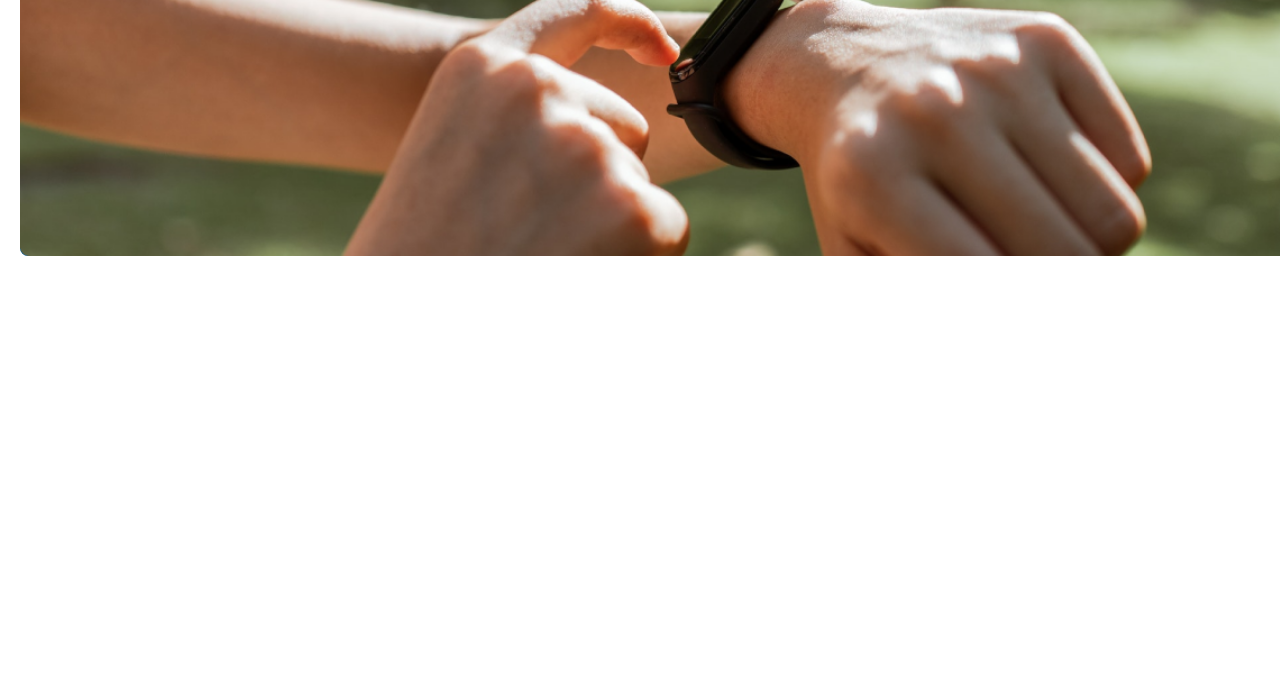
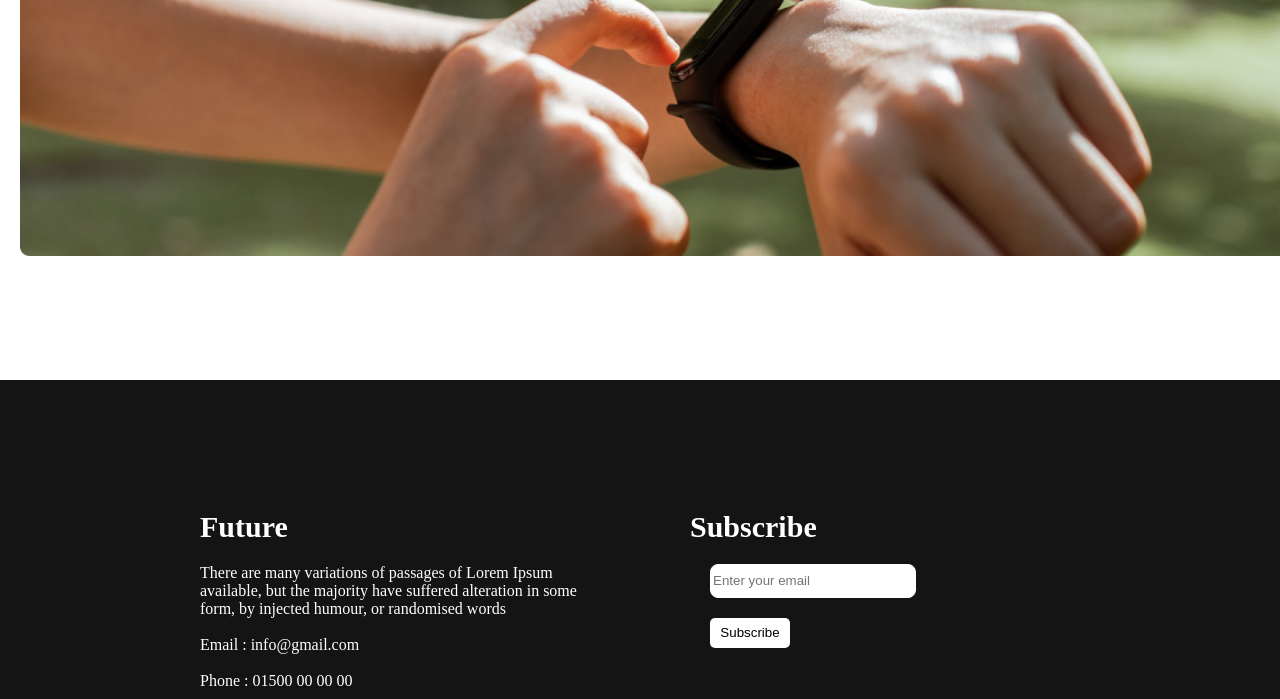
Before and after one commit to tasfiameher/new-year-new-me, a plain HTML site: page index.html in a window 1280 px wide. Shown: the part 1646-2345 px from the top of the page. Before the commit the page ends 1926 px from the top, so only its background shows below. Drawn offline with Linux system fonts and the light colour scheme.

Commit message:
footer added

```diff
--- a/css/style.css
+++ b/css/style.css
@@ -50,6 +50,11 @@ header {
     border: none;
 }
 
+.btn:hover {
+    background-color: red;
+    cursor: pointer;
+}
+
 .banner {
     display: flex;
     justify-content: space-evenly;
@@ -66,8 +71,15 @@ h4 {
     margin-bottom: 10px;
 }
 
-p {
+.bannerHead {
+    font-size: 40px;
+    font-weight: bolder;
+}
+
+.bannerP {
     margin-bottom: 5px;
+    color: #444343;
+    margin-bottom: 15px;
 }
 
 .personpic {
@@ -78,12 +90,14 @@ p {
 .planTitle {
     text-align: center;
     font-size: 40px;
+    font-weight: 700px;
     margin-bottom: 20px;
 
 }
 
 .plan-title {
-    font-size: 20px;
+    font-size: 25px;
+    font-weight: 800;
 }
 
 .myplans {
@@ -96,9 +110,11 @@ p {
 .watchImage {
     width: 100%;
     margin: 20px 20px 20px 20px;
-    background-image: url('../images/gradient1.png');
+
     border-radius: 8px;
-    background: linear-gradient (90deg, #005FAC 0%, rgba(0, 95, 172, 0.00) 100%);
+    background-image:
+        url('../images/gradient1.png'),
+        linear-gradient(to bottom 45deg, rgba(245, 246, 252, 0.52), rgba(117, 19, 93, 0.73)),
 
 }
 
@@ -108,3 +124,66 @@ p {
     left: 16px;
     color: white;
 }
+
+/* footer styles */
+footer {
+    display: flex;
+    gap: 100px;
+    background: #151414;
+    color: white;
+    margin-top: 100px;
+    padding: 130px 200px;
+
+}
+
+.info {
+    margin-top: 10px;
+    margin-bottom: 15px;
+}
+
+.social-links a {
+    margin-right: 25px;
+
+
+}
+
+.footer-column {
+    width: 50%;
+}
+
+input {
+    display: block;
+    margin: 20px;
+}
+
+.subscribe {
+    font-size: 30px;
+    margin-bottom: 20px;
+    font-weight: bold;
+}
+
+#email {
+
+    width: 200px;
+    height: 30px;
+    flex-shrink: 0;
+    border-radius: 8px;
+    border: 1px solid #FFF;
+}
+
+.btn-subscribe {
+    width: 80px;
+    height: 30px;
+
+
+    border-radius: 5px;
+    background: #FFF;
+    border: none;
+
+}
+
+.btn-subscribe:hover {
+    background-color: blue;
+    cursor: pointer;
+
+}
--- a/index.html
+++ b/index.html
@@ -30,8 +30,9 @@
                     <img class="personpic" src="/images/person.png" alt="">
                 </div>
                 <div class="banner-description">
-                    <h4>My failures of <br> previous year</h4>
-                    <p>Contrary to popular belief, Lorem Ipsum is not <br> simply random text. It has roots in a piece
+                    <h4 class="bannerHead">My failures of <br> previous year</h4>
+                    <p class="bannerP">Contrary to popular belief, Lorem Ipsum is not <br> simply random text. It has
+                        roots in a piece
                         of <br> classical Latin literature from 45 BC, making it over <br> 2000 years old. Richard
                         McClintock.</p>
                     <ul>
@@ -71,14 +72,41 @@
             </div>
             <div class="positive-img">
                 <img class="watchImage" src="images/watch.png" alt="">
-                <div class="top-left">
+                <!-- <div class="top-left">
                     <h3>Always keep a positive mindset</h3>
-                </div>
+                    <button>Call Now</button>
+                </div> -->
             </div>
 
         </section>
     </main>
-    <footer></footer>
+    <footer>
+        <div class="footer-column">
+            <h3 class="subscribe">Future</h3>
+            <div class="info">
+                <p>There are many variations of passages of Lorem Ipsum <br> available, but the majority have suffered
+                    alteration in some <br> form, by injected humour, or randomised words</p>
+                <br>
+                <p>Email : info@gmail.com</p>
+                <br>
+                <p>Phone : 01500 00 00 00</p>
+            </div>
+            <div class="social-links">
+                <a href=""><img src="/images/icons/fb.png" alt=""></a>
+                <a href=""><img src="images/icons/twitter.png" alt=""></a>
+                <a href=""><img src="images/icons/youtube.png" alt=""></a>
+            </div>
+        </div>
+        <div class="footer-column">
+            <form action="">
+                <label for="" class="subscribe">Subscribe
+                    <input type="email" name="" id="email" placeholder="Enter your email">
+                </label>
+                <input class="btn-subscribe" type="submit" value="Subscribe">
+
+            </form>
+        </div>
+    </footer>
 
 </body>
 
```
